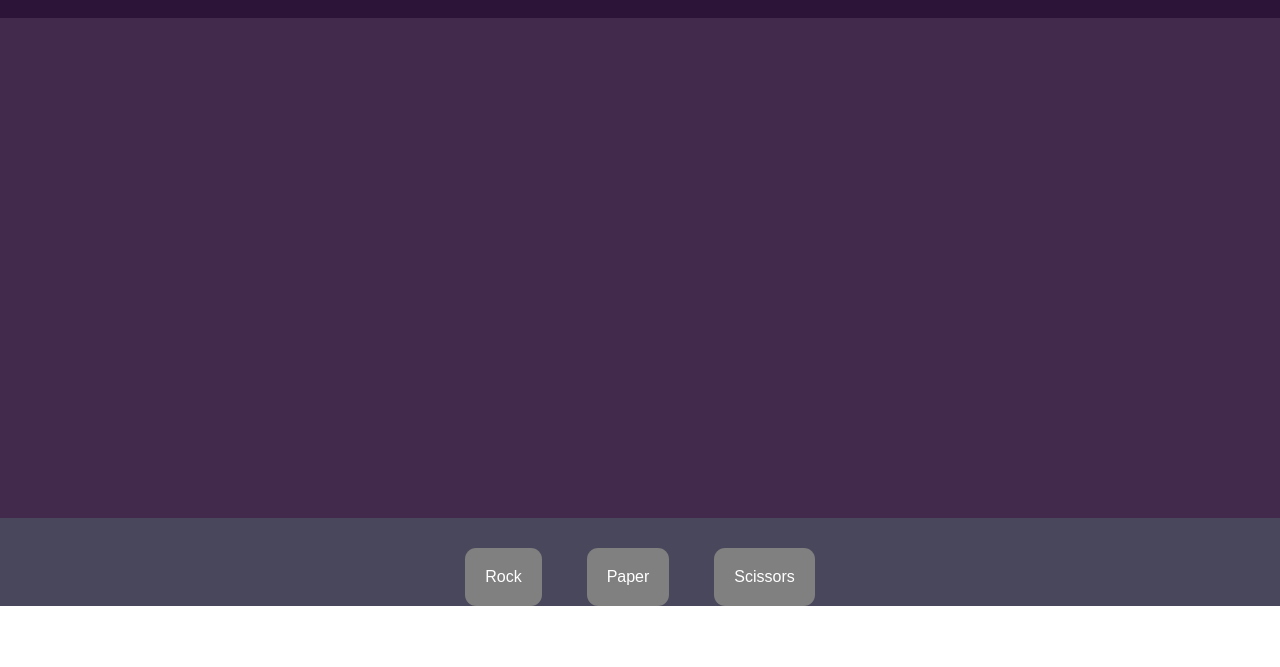
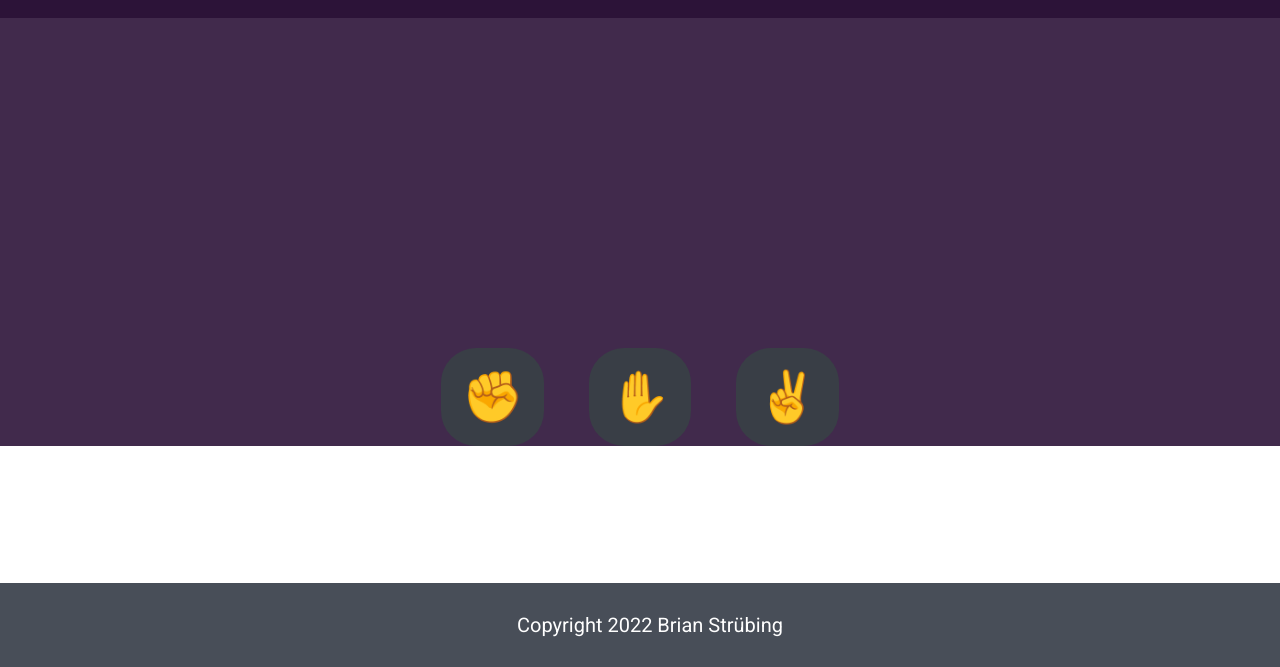
Before and after one commit to BrianStruebing/RockPaperScissors, a plain HTML site: page index.html in a window 1280 px wide. Shown: the part 133-800 px from the top of the page. Drawn offline with Linux system fonts and the light colour scheme.

Commit message:
Added Signs and fixed Styling
Added player Signs (Rock, Paper, Scissors) and fixed the styling of the buttons

```diff
--- a/index.html
+++ b/index.html
@@ -27,12 +27,15 @@
                 </div>
         </div>
             <div class="buttons">
-                <button class="btn" id="rockBtn">Rock</button>
-                <button class="btn" id="paperBtn">Paper</button>
-                <button class="btn" id="scissorBtn">Scissors</button
+                <button class="btn" id="rockBtn">✊</button>
+                <button class="btn" id="paperBtn">✋</button>
+                <button class="btn" id="scissorBtn">✌</button
             </div>
         </div>
     </main>
+    <footer>
+        <p> Copyright 2022 Brian Strübing</p>
+    </footer>
 
 
 
--- a/script.js
+++ b/script.js
@@ -74,15 +74,17 @@ function playRound(computerSelection, playerSelection){
 
 function updateScore (){
     if (gameWinner === "tie"){
-        scoreInfo.textContent = "Its a Tie!";
+        scoreInfo.textContent = "Its a Tie";
     } else if (gameWinner === "player"){
         scoreInfo.textContent = "You Win!";
     } else if (gameWinner === "computer"){
         scoreInfo.textContent = "The computer wins!";
     }
 
+
     playerScorePara.textContent = `Player: ${playerScore}`;
     computerScorePara.textContent = `Computer: ${computerScore}`;
+
 }
 
 function handleClick (playerSelection){
@@ -94,6 +96,4 @@ function handleClick (playerSelection){
 
 }
 
-
-paperButton.addEventListener("click", resetGame)
-rockButton.addEventListener("click", handleClick);
+resetGame();
--- a/style.css
+++ b/style.css
@@ -2,9 +2,12 @@
 
 body {
     font-family: 'Roboto', sans-serif;
-    margin: 0;
+    margin: auto;
     padding: 0;
+    min-height: 100%;
+
 }
+
 
 header {
     display: flex;
@@ -15,12 +18,30 @@ header {
 
 }
 
+
+footer {
+
+    position: absolute;
+    bottom: 0;
+    left: 0;
+    display: flex;
+    align-items: center;
+    justify-content: center;
+    gap: 10px;
+    width: 100%;
+    padding: 10px;
+    color: white;
+    font-size: 20px;
+    background-color: #484e58;
+}
+
 .scoreboard{
     background-color: #412A4C;
-    height: 500px;
+    height: 300px;
     display: flex;
     flex-direction: column;
     align-items: center;
+
 }
 
 
@@ -41,15 +62,20 @@ header {
     justify-content: center;
     padding-top: 30px;
     gap: 45px;
-    background-color: #49475B;
+    background-color: #412A4C;
 }
 
 .btn:hover {
-    background-color: blue;
+    background-color: #484e58;
     cursor: pointer;
 }
 
 
+.score-info {
+    font-size: 25px;
+    color: white;
+    font-weight: bold;
+}
 
 .score-message, .sign {
     font-size: 25px;
@@ -62,10 +88,10 @@ header {
 }
 
 .btn {
-    background-color: grey;
+    background-color: #393E46;
     border: none;
     padding: 20px;
-    font-size: 16px;
+    font-size: 50px;
     color: white;
     text-decoration: none;
     box-sizing: border-box;
```
